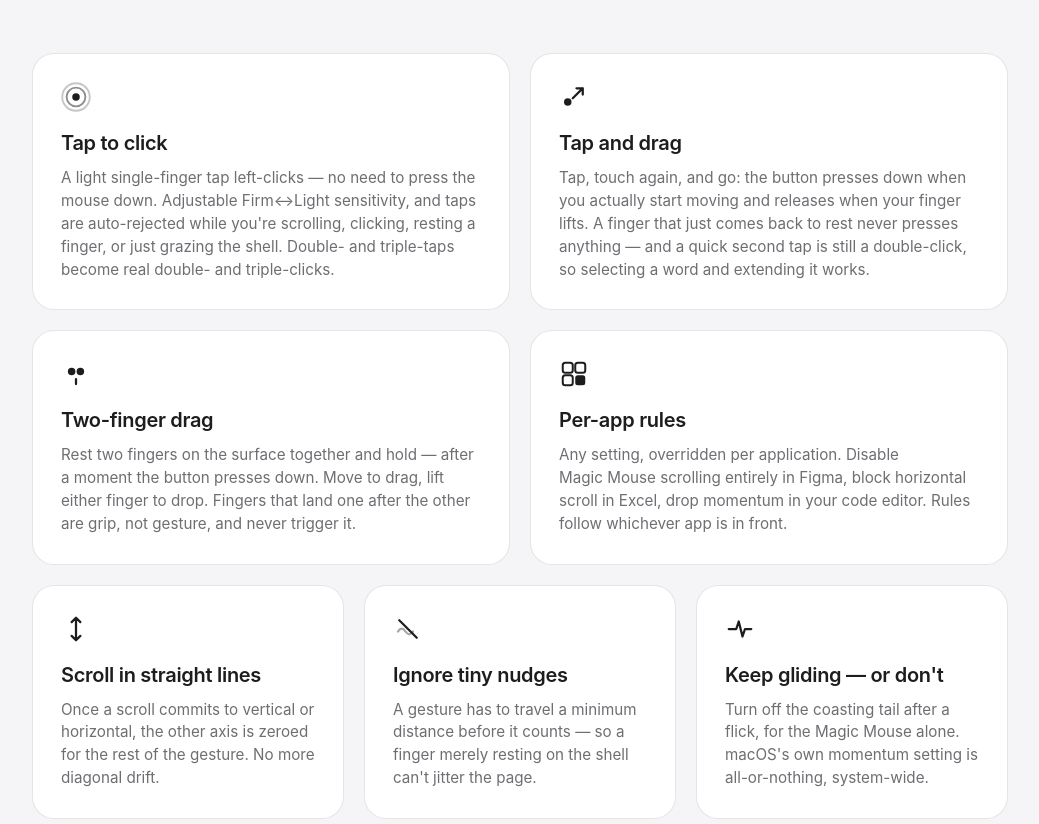
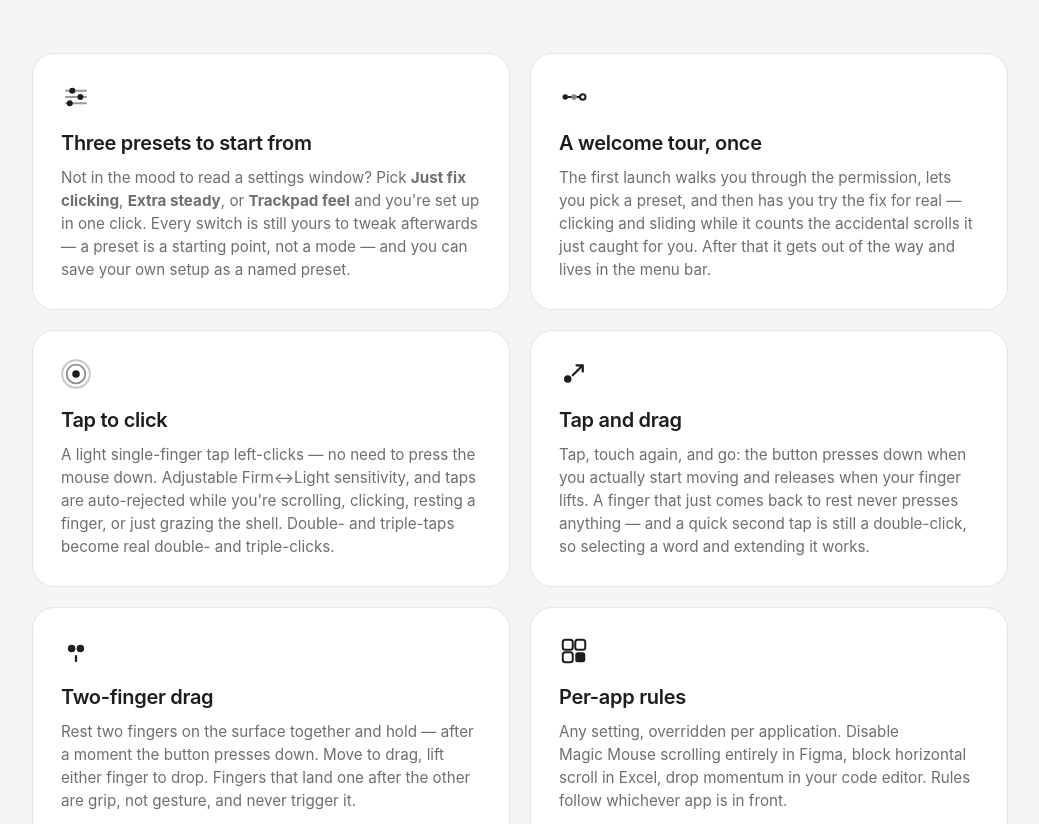
Before and after one commit to Malik1942/CalmMouse, a website built with Vite: page website/index.html in a window 1280 px wide. Shown: the part 2448-3272 px from the top of the page, without its empty margins (120-1159 px from the left). Built offline with nearby package versions, Linux system fonts and the light colour scheme.

Commit message:
Site: lead the features with presets and the welcome tour
The bento led with tap-to-click and never mentioned either 0.4.0
feature; the settings mockup's tab strip was also a tab short. Two new
wide cards keep the grid's rows exactly full (six wide, six narrow).

```diff
--- a/website/index.html
+++ b/website/index.html
@@ -178,6 +178,37 @@
           <div class="bento">
             <article class="card card--wide reveal">
               <svg class="card__icon" viewBox="0 0 24 24" aria-hidden="true">
+                <path d="M4 7h16M4 12h16M4 17h16" fill="none" stroke="currentColor" stroke-width="1.6" stroke-linecap="round" opacity="0.45" />
+                <circle cx="9" cy="7" r="2.4" fill="currentColor" />
+                <circle cx="15.5" cy="12" r="2.4" fill="currentColor" />
+                <circle cx="7" cy="17" r="2.4" fill="currentColor" />
+              </svg>
+              <h3 class="card__title">Three presets to start from</h3>
+              <p class="card__body">
+                Not in the mood to read a settings window? Pick <strong>Just fix clicking</strong>,
+                <strong>Extra steady</strong>, or <strong>Trackpad feel</strong> and you're set up in one
+                click. Every switch is still yours to tweak afterwards — a preset is a starting point,
+                not a mode — and you can save your own setup as a named preset.
+              </p>
+            </article>
+
+            <article class="card card--wide reveal">
+              <svg class="card__icon" viewBox="0 0 24 24" aria-hidden="true">
+                <circle cx="5" cy="12" r="2.2" fill="currentColor" />
+                <circle cx="12" cy="12" r="2.2" fill="currentColor" opacity="0.55" />
+                <circle cx="19" cy="12" r="2.2" fill="none" stroke="currentColor" stroke-width="1.6" />
+                <path d="M7.7 12h1.6M14.7 12h1.6" fill="none" stroke="currentColor" stroke-width="1.6" stroke-linecap="round" />
+              </svg>
+              <h3 class="card__title">A welcome tour, once</h3>
+              <p class="card__body">
+                The first launch walks you through the permission, lets you pick a preset, and then has
+                you try the fix for real — clicking and sliding while it counts the accidental scrolls
+                it just caught for you. After that it gets out of the way and lives in the menu bar.
+              </p>
+            </article>
+
+            <article class="card card--wide reveal">
+              <svg class="card__icon" viewBox="0 0 24 24" aria-hidden="true">
                 <circle cx="12" cy="12" r="3" fill="currentColor" />
                 <circle cx="12" cy="12" r="7.5" fill="none" stroke="currentColor" stroke-width="1.5" opacity="0.5" />
                 <circle cx="12" cy="12" r="11" fill="none" stroke="currentColor" stroke-width="1.5" opacity="0.25" />
@@ -315,7 +346,8 @@
             <p class="lede reveal">
               No jargon, no manual. Every switch says what it does — and hovering any setting plays a
               little animated preview of the behavior it changes. The switches you flip often live right
-              in the menu bar.
+              in the menu bar. And if you'd rather not visit at all, a preset sets the whole thing in one
+              click.
             </p>
           </div>
 
@@ -333,6 +365,7 @@
               </div>
               <div class="window__tabs">
                 <span class="window__tab window__tab--active">General</span>
+                <span class="window__tab">Presets</span>
                 <span class="window__tab">Scrolling</span>
                 <span class="window__tab">Clicking</span>
                 <span class="window__tab">Apps</span>
```
